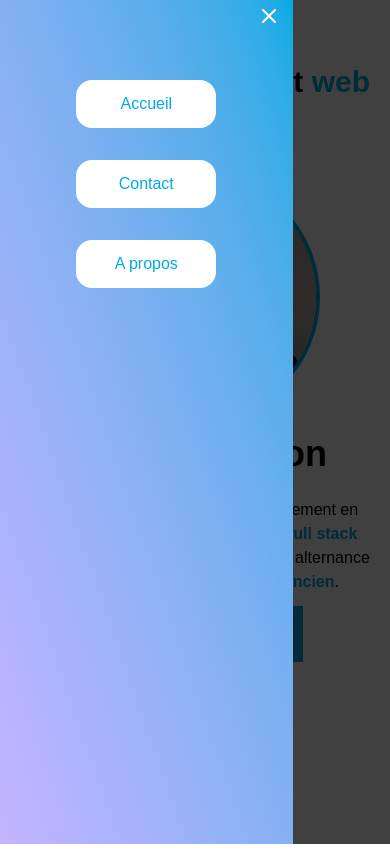
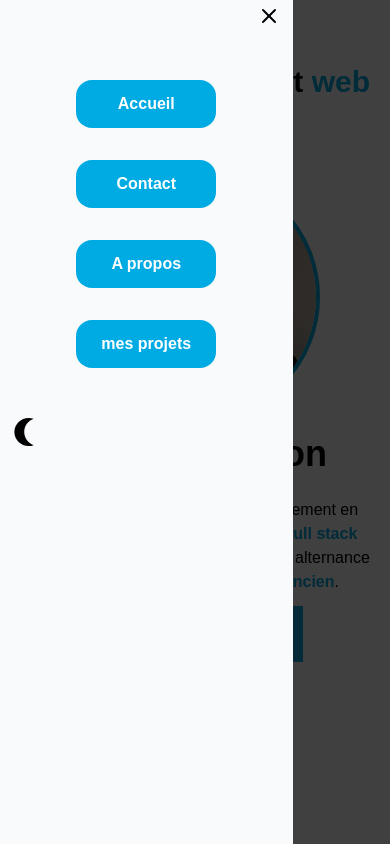
Before and after one commit to Brdlucas/portfolio, a Next.js app: page / in a window 390 px wide. Both pictures are taken after a click on the element 195 px from the left and 19 px from the top of the page. Built offline with nearby package versions, Linux system fonts and the light colour scheme.

Commit message:
update du header

```diff
--- a/src/app/components/header.tsx
+++ b/src/app/components/header.tsx
@@ -5,7 +5,12 @@ import ThemeSwitches from './ThemeSwitch';
 import { usePathname } from 'next/navigation';
 import { useState, useEffect, useRef } from "react";
 import { X, } from 'lucide-react';
+import { useTheme } from 'next-themes';
 const Header = () => {
+
+  const { theme } = useTheme();
+  const themeClass = (dark: string, light: string) => (theme === "dark" ? dark : light);
+
 
   const [openMenuResponsive, setOpenMenuResponsive] = useState(false);
   const [showMenuAccount, setShowMenuAccount] = useState(false);
@@ -65,12 +70,15 @@ const Header = () => {
             ></div>
 
 
-            <nav className={`${!openMenuResponsive ? "hidden" : "w-[30%] min-lg:hidden  absolute z-50 top-0 bg-gradient-to-tr from-violet-300 to-[#00ABE4]  h-screen max-sm:w-9/12 text-white gap-8 flex flex-col "}`}>
-              <span className="absolute right-0 text-center px-3 pt-1" onClick={() => setOpenMenuResponsive(false)}><X /></span>
+            <nav className={`${!openMenuResponsive ? "hidden" : `w-[30%] min-lg:hidden  absolute z-50 top-0 bg-gradient-to-tr ${themeClass('bg-gray-800', 'bg-gray-50')}  h-screen max-sm:w-9/12 text-white gap-8 flex flex-col`}`}>
+              <span className={`absolute right-0 text-center px-3 pt-1 ${themeClass('text-white', 'text-black')}`} onClick={() => setOpenMenuResponsive(false)}><X /></span>
               <div className="flex items-center flex-col gap-8 text-white mt-20">
-                <Link href="/" className=" text-[#00ABE4] w-35 rounded-[16px] p-3  bg-white hover:bg-white hover:text-black text-center" onClick={() => setOpenMenuResponsive(false)}>Accueil</Link>
-                <Link href="/page/contact" className=" text-[#00ABE4] w-35 rounded-[16px] p-3  bg-white hover:bg-white hover:text-black text-center" onClick={() => setOpenMenuResponsive(false)}>Contact</Link>
-                <Link href="/page/about" className=" text-[#00ABE4] w-35 rounded-[16px] p-3  bg-white hover:bg-white hover:text-black text-center" onClick={() => setOpenMenuResponsive(false)}>A propos</Link>
+                <Link href="/" className=" text-white font-bold w-35 rounded-[16px] p-3  bg-[#00ABE4] hover:bg-[#00ABE4] hover:text-black text-center" onClick={() => setOpenMenuResponsive(false)}>Accueil</Link>
+                <Link href="/page/contact" className=" text-white font-bold w-35 rounded-[16px] p-3  bg-[#00ABE4] hover:bg-[#00ABE4] hover:text-black text-center" onClick={() => setOpenMenuResponsive(false)}>Contact</Link>
+                <Link href="/page/about" className=" text-white font-bold w-35 rounded-[16px] p-3  bg-[#00ABE4] hover:bg-[#00ABE4] hover:text-black text-center" onClick={() => setOpenMenuResponsive(false)}>A propos</Link>
+                <Link href="/page/projects" className=" text-white font-bold w-35 rounded-[16px] p-3  bg-[#00ABE4] hover:bg-[#00ABE4] hover:text-black text-center" onClick={() => setOpenMenuResponsive(false)}>mes projets</Link>
+                <ThemeSwitches />
+
               </div>
             </nav>
           </>
```
